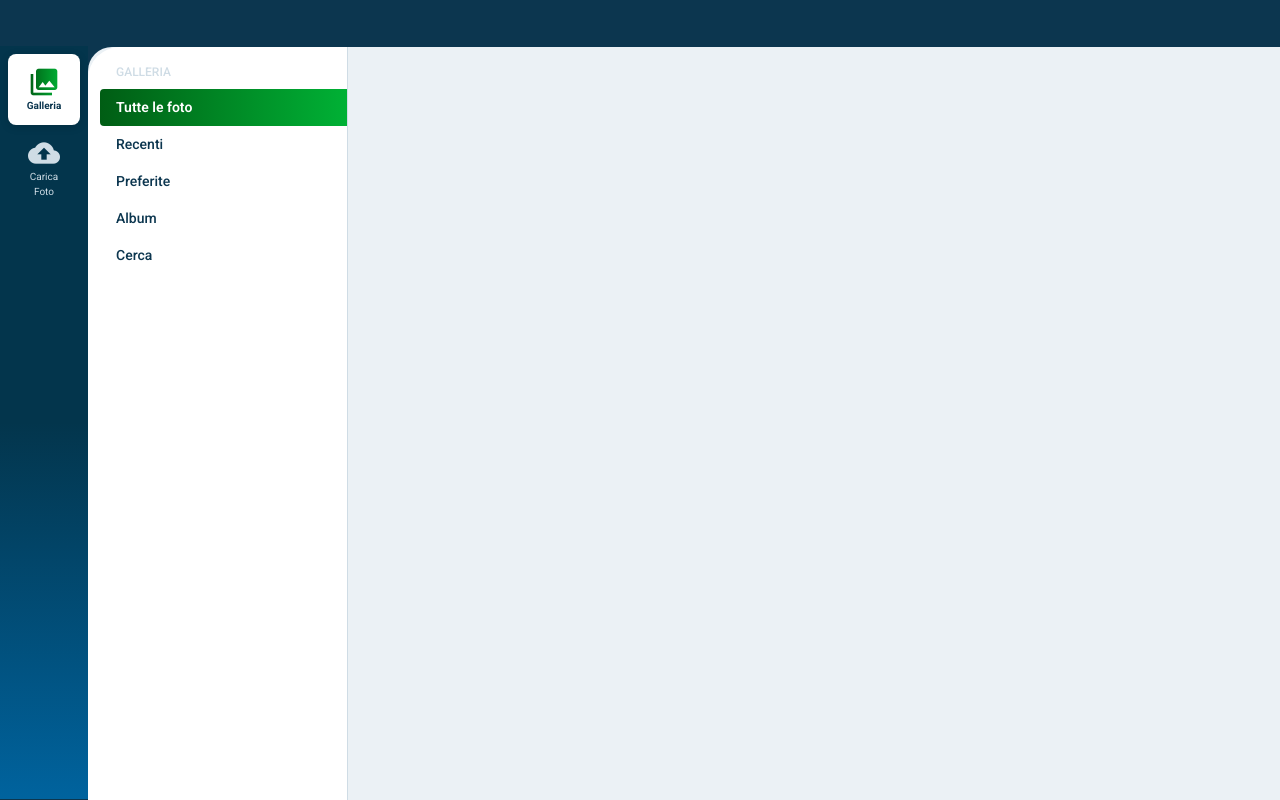
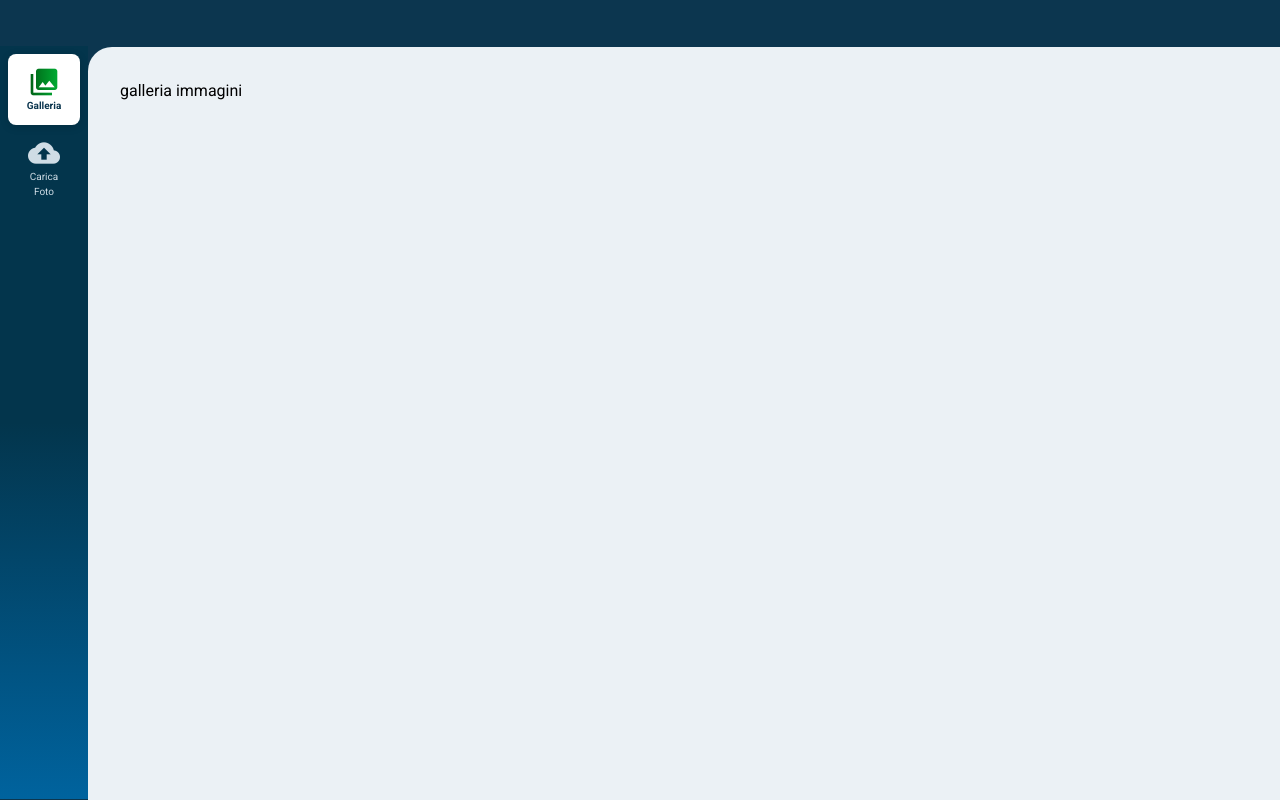
Before and after one commit to AndreanaPerla/progetto-fe-digitalpa, a Vue app in the folder photo-gallery/: page / in a window 1280 px wide. Built offline with nearby package versions, Linux system fonts and the light colour scheme.

Commit message:
fix LateralSidebar & router

```diff
--- a/photo-gallery/src/components/LateralSidebar.vue
+++ b/photo-gallery/src/components/LateralSidebar.vue
@@ -35,13 +35,54 @@ export default {
     const isOpen = computed(() => store.state.sidebarOpen);
 
     const sidebarItems = computed(() => {
-      const currentRoute = router
-        .getRoutes()
-        .find((r) => r.path === route.path);
-      return currentRoute?.meta?.submenu || [];
+      let targetPath;
+
+      // check if the current route has a parentRoute meta field
+      if (route.meta?.parentRoute) {
+        targetPath = route.meta.parentRoute;
+      } else {
+        targetPath = route.path;
+      }
+
+      // get all routes
+      const allRoutes = router.getRoutes();
+
+      // first add the main route if it has showInSidebar
+      const mainRoute = allRoutes.find((r) => r.path === targetPath);
+      const items = [];
+
+      if (mainRoute?.meta?.showInSidebar) {
+        items.push({
+          id: `main-${mainRoute.path.replace("/", "") || "home"}`,
+          title: mainRoute.name,
+          path: mainRoute.path,
+        });
+      }
+
+      // then add all child routes that have this path as parent
+      const childRoutes = allRoutes
+        .filter(
+          (r) => r.meta?.parentRoute === targetPath && r.meta?.showInSidebar
+        )
+        .map((r) => ({
+          id: r.path.replace(/\//g, "-") || r.name,
+          title: r.name,
+          path: r.path,
+        }));
+
+      return [...items, ...childRoutes];
     });
 
     const sidebarTitle = computed(() => {
+      // if the current route has a parent, show the parent route name
+      if (route.meta?.parentRoute) {
+        const parentRoute = router
+          .getRoutes()
+          .find((r) => r.path === route.meta.parentRoute);
+        return parentRoute?.name || route.name;
+      }
+
+      // otherwise show the current route name
       return route.name;
     });
 
--- a/photo-gallery/src/components/Navbar.vue
+++ b/photo-gallery/src/components/Navbar.vue
@@ -7,7 +7,7 @@
         :to="route.path"
         @click="handleRouteClick(route)"
         class="sidebar-link mb-2"
-        :class="{ active: $route.path === route.path }"
+        :class="{ active: isRouteActive(route.path) }"
       >
         <span class="material-icons link-icon">{{ route.icon }}</span>
         <div class="link-text mt-2">{{ route.displayName }}</div>
@@ -18,14 +18,27 @@
 
 <script>
 import { computed } from "vue";
-import { useRouter } from "vue-router";
+import { useRouter, useRoute } from "vue-router";
 import { useStore } from "vuex";
 
 export default {
   name: "Navbar",
   setup() {
     const router = useRouter();
+    const route = useRoute();
     const store = useStore();
+
+    const isRouteActive = (routePath) => {
+      // if the current route matches the given path
+      if (route.path === routePath) {
+        return true;
+      }
+      // if the current route has as parent route the path we are checking
+      if (route.meta?.parentRoute === routePath) {
+        return true;
+      }
+      return false;
+    };
 
     const navbarRoutes = computed(() => {
       return router
@@ -47,6 +60,7 @@ export default {
     return {
       navbarRoutes,
       handleRouteClick,
+      isRouteActive,
     };
   },
 };
--- a/photo-gallery/src/router/index.js
+++ b/photo-gallery/src/router/index.js
@@ -11,34 +11,8 @@ const routes = [
     component: Gallery,
     meta: {
       showInNavbar: true,
+      showInSidebar: true,
       icon: "photo_library",
-      submenu: [
-        {
-          id: "all-photos",
-          title: "Tutte le foto",
-          path: "/",
-        },
-        {
-          id: "recent",
-          title: "Recenti",
-          path: "/recent",
-        },
-        {
-          id: "favorites",
-          title: "Preferite",
-          path: "/favorites",
-        },
-        {
-          id: "albums",
-          title: "Album",
-          path: "/albums",
-        },
-        {
-          id: "search",
-          title: "Cerca",
-          path: "/search",
-        },
-      ],
     },
   },
   {
@@ -47,65 +21,72 @@ const routes = [
     component: Upload,
     meta: {
       showInNavbar: true,
+      showInSidebar: true,
       icon: "cloud_upload",
-      submenu: [
-        {
-          id: "upload-single",
-          title: "Una o più foto",
-          path: "/upload",
-        },
-        {
-          id: "from-camera",
-          title: "Da fotocamera",
-          path: "/upload/camera",
-        },
-        {
-          id: "from-url",
-          title: "Da URL",
-          path: "/upload/url",
-        },
-        {
-          id: "bulk-import",
-          title: "Importazione bulk",
-          path: "/upload/bulk",
-        },
-      ],
     },
   },
   {
     path: "/recent",
     name: "Recenti",
     component: ComingSoon,
+    meta: {
+      parentRoute: "/",
+      showInSidebar: true,
+    },
   },
   {
     path: "/favorites",
     name: "Preferite",
     component: ComingSoon,
+    meta: {
+      parentRoute: "/",
+      showInSidebar: true,
+    },
   },
   {
     path: "/albums",
     name: "Album",
     component: ComingSoon,
+    meta: {
+      parentRoute: "/",
+      showInSidebar: true,
+    },
   },
   {
     path: "/search",
     name: "Cerca",
     component: ComingSoon,
+    meta: {
+      parentRoute: "/",
+      showInSidebar: true,
+    },
   },
   {
     path: "/upload/camera",
     name: "Da fotocamera",
     component: ComingSoon,
+    meta: {
+      parentRoute: "/upload",
+      showInSidebar: true,
+    },
   },
   {
     path: "/upload/url",
     name: "Da URL",
     component: ComingSoon,
+    meta: {
+      parentRoute: "/upload",
+      showInSidebar: true,
+    },
   },
   {
     path: "/upload/bulk",
     name: "Importazione bulk",
     component: ComingSoon,
+    meta: {
+      parentRoute: "/upload",
+      showInSidebar: true,
+    },
   },
   {
     path: "/photo/:id",
--- a/photo-gallery/src/store/index.js
+++ b/photo-gallery/src/store/index.js
@@ -5,7 +5,7 @@ export default createStore({
     photos: [],
     loading: false,
     error: null,
-    sidebarOpen: true,
+    sidebarOpen: false,
   },
   mutations: {
     SET_PHOTOS(state, photos) {
```
